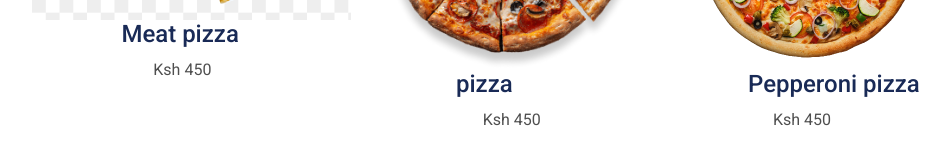
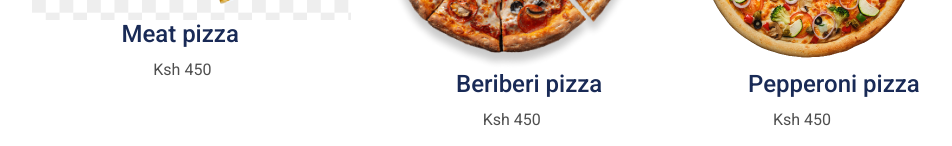
Before and after one commit to Richardk254/Pizza-palace, a plain HTML site: page index.html in a window 1280 px wide. Shown: the part 1838-1984 px from the top of the page, without its empty margins (160-1112 px from the left). Drawn offline with nearby package versions, Linux system fonts and the light colour scheme.

```diff
--- a/index.html
+++ b/index.html
@@ -246,7 +246,7 @@
 </div>
 <div class="image">
   <img src="./images/home1.png" alt="" height="250px">
-  <h4 style="color: #192A56; ">  pizza</h4>
+  <h4 style="color: #192A56; "> Beriberi pizza</h4>
   <p>Ksh 450</p>
 </div>
 <div class="image">
```
